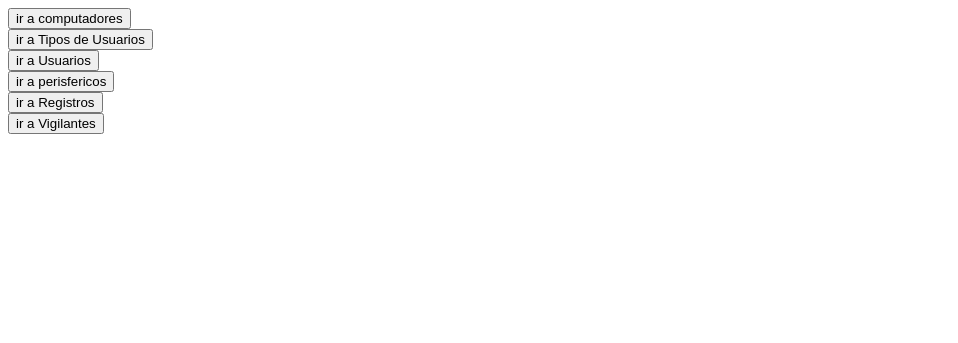
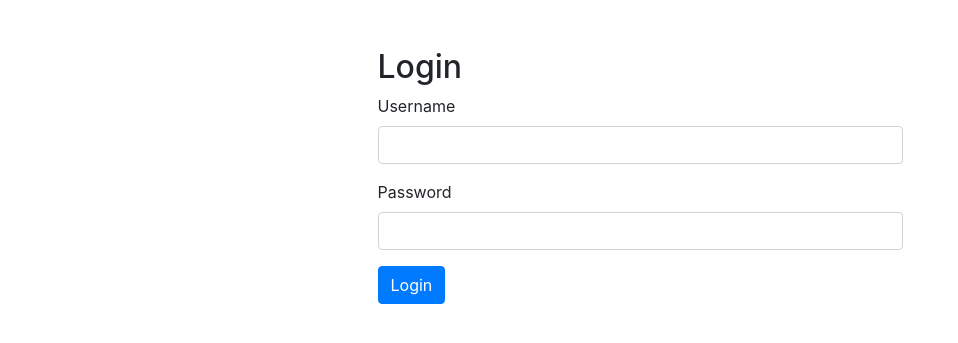
Before and after one commit to valenleon/proyecto-Sena, a Flask app: page / in a window 1280 px wide. Shown: the top 343 px of the page, without its empty margins (0-958 px from the left). Run offline with Flask 3, Linux system fonts and the light colour scheme; some libraries are stand-ins or nearby versions.

Commit message:
Segundo avance

```diff
--- a/proyecto sena/app/models/__init__.py
+++ b/proyecto sena/app/models/__init__.py
@@ -4,3 +4,4 @@ from app.models.registro import Registro
 from app.models.tipousuario import TipoUsuario
 from app.models.usuario import Usuario
 from app.models.vigilante import Vigilante
+from app.models.user import User
--- a/proyecto sena/app/models/registro.py
+++ b/proyecto sena/app/models/registro.py
@@ -3,7 +3,7 @@ from app import db
 class Registro(db.Model):
     __tablename__ = 'registro'
     idRegistro = db.Column(db.Integer, primary_key=True, autoincrement=True)
-    usuarios_id = db.Column(db.Integer, db.ForeignKey('usuario.idUsuario'))
+    usuario_id = db.Column(db.Integer, db.ForeignKey('usuario.idUsuario'))
     vigilantes_id = db.Column(db.Integer, db.ForeignKey('vigilante.idVigilante'))
     fecha = db.Column(db.Date, nullable=False)
     hora = db.Column(db.Time, nullable=False)
--- /dev/null
+++ b/proyecto sena/app/routes/auth.py
@@ -0,0 +1,36 @@
+from flask import Blueprint, render_template, redirect, url_for, request, flash
+from flask_login import login_user, logout_user, login_required, current_user
+from app.models.user import User
+
+auth_bp = Blueprint('auth', __name__)
+
+@auth_bp.route('/', methods=['GET', 'POST'])
+def login():
+    if request.method == 'POST':
+        nombreini = request.form['nombreini']
+        password = request.form['password']
+
+        user = User.query.filter_by(nombreini=nombreini, password=password).first()
+
+        if user:
+            login_user(user)
+            flash("Login successful!", "success")
+            return redirect(url_for('auth.dashboard'))
+
+        flash('Invalid credentials. Please try again.', 'danger')
+
+    if current_user.is_authenticated:
+        return redirect(url_for('auth.dashboard'))
+    return render_template("/users/login.html")
+
+@auth_bp.route('/home')
+@login_required
+def dashboard():
+    return redirect(url_for('auth.dashboard'))
+
+@auth_bp.route('/logout')
+@login_required
+def logout():
+    logout_user()
+    flash('You have been logged out.', 'info')
+    return redirect(url_for('auth.login'))
--- a/proyecto sena/app/routes/home_route.py
+++ b/proyecto sena/app/routes/home_route.py
@@ -1,8 +1,10 @@
 from flask import Blueprint, redirect, render_template, request, url_for
+from flask_login import login_required
 from app import db
 
 bp = Blueprint('home',__name__)
 
-@bp.route('/')
+@bp.route('/home')
+@login_required
 def home():
     return render_template('home/index.html')
--- a/proyecto sena/app/routes/perisferico_routes.py
+++ b/proyecto sena/app/routes/perisferico_routes.py
@@ -1,17 +1,20 @@
 from flask import Blueprint, redirect, render_template, request, url_for
 from app.models.perisferico import Perisferico
 from app.models.computador import Computador
+from flask_login import login_required
 from app import db
 
 bp = Blueprint('perisferico', __name__)
 
 @bp.route('/Perisferico')
+@login_required
 def index():
     data = Perisferico.query.all()
     datac = Computador.query.all()
     return render_template('perisfericos/index.html', data=data, datac=datac)
 
 @bp.route('/Perisferico/add', methods=['GET', 'POST'])
+@login_required
 def add():
     if request.method == 'POST':
         descripcion = request.form['descripcion']
@@ -25,6 +28,7 @@ def add():
     return render_template('perisfericos/add.html')
 
 @bp.route('/Perisferico/edit/<int:idPerisferico>', methods=['GET', 'POST'])
+@login_required
 def edit(idPerisferico):
     perisferico = Perisferico.query.get_or_404(idPerisferico)
 
@@ -37,6 +41,7 @@ def edit(idPerisferico):
     return render_template('perisfericos/edit.html', perisferico=perisferico)
 
 @bp.route('/Perisferico/delete/<int:idPerisferico>')
+@login_required
 def delete(idPerisferico):
     perisferico = Perisferico.query.get_or_404(idPerisferico)
 
--- a/proyecto sena/app/routes/tipousuario_routes.py
+++ b/proyecto sena/app/routes/tipousuario_routes.py
@@ -1,11 +1,13 @@
 from flask import Blueprint, render_template, redirect, request, url_for
 from app.models.tipousuario import TipoUsuario
+from flask_login import login_required
 from app import db
 
 bp = Blueprint('tipousuario', __name__)
 tipo_usuario = TipoUsuario()
 
 @bp.route('/Tipousuario')
+@login_required
 def index():
     data = TipoUsuario.query.all()
     return render_template('tipousuarios/index.html', data=data)
--- a/proyecto sena/app/routes/vigilante_routes.py
+++ b/proyecto sena/app/routes/vigilante_routes.py
@@ -1,10 +1,12 @@
 from flask import Blueprint, render_template, redirect, request, url_for
 from app.models.vigilante import Vigilante
+from flask_login import login_required
 from app import db
 
 bp = Blueprint('vigilante', __name__)
 
 @bp.route('/Vigilante')
+@login_required
 def index():
     data = Vigilante.query.all()
     return render_template('vigilantes/index.html', data=data)
--- a/proyecto sena/app/templates/computadores/add.html
+++ b/proyecto sena/app/templates/computadores/add.html
@@ -10,7 +10,7 @@
     <form action="{{ url_for('computador.add') }}" method="post">
         <label for="marca">Marca:</label>
         <input type="text" id="marca" name="marca" required>
-        <select name="perisferico" id="perisferico">
+        <select name="perisferico_id" id="perisferico_id">
             {% for perisferico in perisfericos %}
                 <option value="{{ perisferico.idPerisferico }}" >{{ perisferico.descripcion }}</option>
             {% endfor %}
--- a/proyecto sena/app/templates/home/index.html
+++ b/proyecto sena/app/templates/home/index.html
@@ -4,26 +4,74 @@
     <meta charset="UTF-8">
     <meta name="viewport" content="width=device-width, initial-scale=1.0">
     <title>Home</title>
+    <style>
+        body {
+            display: flex;
+            margin: 0;
+            font-family: Arial, sans-serif;
+        }
+        .sidebar {
+            width: 250px;
+            background-color: #333;
+            color: white;
+            padding: 20px;
+            height: 100vh;
+            position: fixed;
+        }
+        .sidebar img {
+            max-width: 100%;
+            height: auto;
+            margin-bottom: 20px;
+        }
+        .sidebar .menu-item {
+            margin-bottom: 15px;
+        }
+        .sidebar a {
+            text-decoration: none;
+            color: white;
+            display: block;
+            padding: 10px;
+            background-color: #444;
+            border-radius: 5px;
+            text-align: center;
+        }
+        .sidebar a:hover {
+            background-color: #555;
+        }
+        .content {
+            margin-left: 270px;
+            padding: 20px;
+            flex-grow: 1;
+        }
+    </style>
 </head>
 <body>
-    <div class="colum1">
-        <a href="{{ url_for('computador.index') }}"><button>ir a computadores</button></a>
-    </div>
-    <div class="colum1">
-        <a href="{{ url_for('tipousuario.index') }}"><button>ir a Tipos de Usuarios</button></a>
-    </div>
-    <div class="colum1">
-        <a href="{{ url_for('usuario.index') }}"><button>ir a Usuarios</button></a>
-    </div>
-    <div class="colum1">
-        <a href="{{ url_for('perisferico.index') }}"><button>ir a perisfericos</button></a>
-    </div>
-    <div class="colum1">
-        <a href="{{ url_for('registro.index') }}"><button>ir a Registros</button></a>
-    </div>
-    <div class="colum1">
-        <a href="{{ url_for('vigilante.index') }}"><button>ir a Vigilantes</button></a>
+    <div class="sidebar">
+        <img src="logo.png" alt="Logo"> <!-- Aquí puedes colocar tu logo -->
+        <div class="menu-item">
+            <a href="{{ url_for('computador.index') }}">Ir a Computadores</a>
+        </div>
+        <div class="menu-item">
+            <a href="{{ url_for('tipousuario.index') }}">Ir a Tipos de Usuarios</a>
+        </div>
+        <div class="menu-item">
+            <a href="{{ url_for('usuario.index') }}">Ir a Usuarios</a>
+        </div>
+        <div class="menu-item">
+            <a href="{{ url_for('perisferico.index') }}">Ir a Periféricos</a>
+        </div>
+        <div class="menu-item">
+            <a href="{{ url_for('registro.index') }}">Ir a Registros</a>
+        </div>
+        <div class="menu-item">
+            <a href="{{ url_for('vigilante.index') }}">Ir a Vigilantes</a>
+        </div>
     </div>
 
+    <div class="content">
+        <!-- Aquí va el contenido de la página -->
+        <h1>Bienvenido a la Página Principal</h1>
+        <p>Selecciona una opción del menú para continuar.</p>
+    </div>
 </body>
 </html>
--- a/proyecto sena/app/templates/registros/add.html
+++ b/proyecto sena/app/templates/registros/add.html
@@ -8,7 +8,7 @@
 <body>
     <h1>Agregar Registro</h1>
     <form action="{{ url_for('registro.add') }}" method="post">
-        <select name="usuarios_id" id="usuarios_id">
+        <select name="usuario_id" id="usuario_id">
             {% for user in usuarios %}
                 <option value="{{ user.idUsuario }}" >{{ user.nombre }}</option>
             {% endfor %}
--- a/proyecto sena/app/templates/registros/edit.html
+++ b/proyecto sena/app/templates/registros/edit.html
@@ -9,7 +9,7 @@
 <body>
     <h1>Editar Registro</h1>
     <form action="{{ url_for('registro.edit', idRegistro=registro.idRegistro) }}" method="post">
-        <select name="usuarios_id" id="usuarios_id">
+        <select name="usuario_id" id="usuario_id">
             {% for user in usuario %}
                 <option value="{{ user.idUsuario }}" {% if user.idUsuario == registro.user %} selected {% endif %}>{{ user.nombre }}</option>
             {% endfor %}
--- /dev/null
+++ b/proyecto sena/app/templates/users/login.html
@@ -0,0 +1,38 @@
+<!DOCTYPE html>
+<html lang="en">
+<head>
+    <meta charset="UTF-8">
+    <meta name="viewport" content="width=device-width, initial-scale=1.0">
+    <link rel="stylesheet" href="{{ url_for('static', filename='styless.css') }}" />
+    <title>Login</title>
+    <link rel="stylesheet" href="https://stackpath.bootstrapcdn.com/bootstrap/4.5.2/css/bootstrap.min.css">
+</head>
+<body>
+
+<div class="container mt-5">
+    <div class="col-md-6 offset-md-3">
+        <h2>Login</h2>
+        {% with messages = get_flashed_messages(with_categories=true) %}
+            {% if messages %}
+                    {% for category, message in messages %}
+                        <div class="flash-message alert alert-{{ category }}">{{ message }}</div>
+                    {% endfor %}
+            {% endif %}
+        {% endwith %}
+
+        <form method="post" action="{{ url_for('auth.login') }}">
+            <div class="form-group">
+                <label for="nombreini">Username</label>
+                <input type="text" name="nombreini" id="nombreini" class="form-control" required>
+            </div>
+            <div class="form-group">
+                <label for="password">Password</label>
+                <input type="password" name="password" id="password" class="form-control" required>
+            </div>
+            <button type="submit" class="btn btn-primary">Login</button>
+        </form>
+    </div>
+</div>
+
+</body>
+</html>
--- a/proyecto sena/app/templates/usuarios/add.html
+++ b/proyecto sena/app/templates/usuarios/add.html
@@ -10,12 +10,12 @@
     <form action="{{ url_for('usuario.add') }}" method="post">
         <label for="nombre">Nombre:</label>
         <input type="text" id="nombre" name="nombre" required>
-        <select name="tipousuario" id="tipousuario">
+        <select name="tipousuario_id" id="tipousuario_id">
             {% for tipo in tipos %}
                 <option value="{{ tipo.idTipoUsuario }}" >{{ tipo.descripcion }}</option>
             {% endfor %}
         </select>
-        <select name="computador" id="computador">
+        <select name="computador_id" id="computador_id">
             {% for computador in computadores %}
                 <option value="{{ computador.idComputador }}" >{{ computador.marca }}</option>
             {% endfor %}
```
Also changed, not shown: proyecto sena/app/__init__.py (+15 -0 lines), proyecto sena/app/models/user.py (added, +17 -0 lines), proyecto sena/app/routes/computador_routes.py (+5 -9 lines), proyecto sena/app/routes/registro_routes.py (+12 -8 lines), proyecto sena/app/templates/registros/index.html (+44 -9 lines), proyecto sena/app/models/usuario.py (line endings or trailing spaces).
